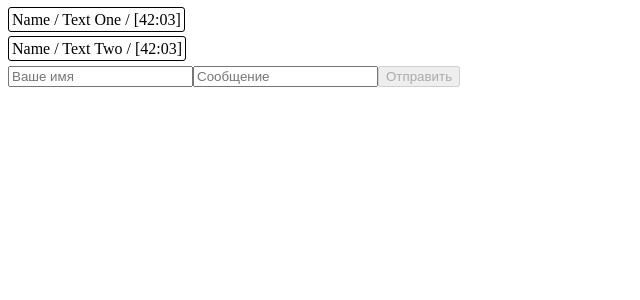
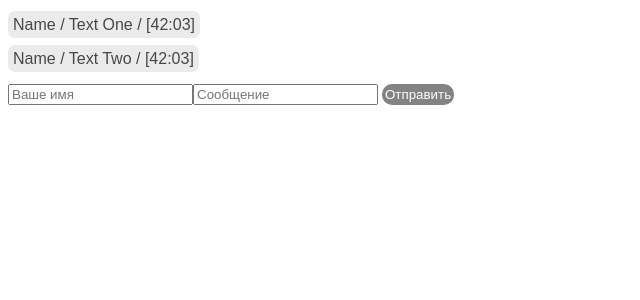
Before and after one commit to eugeneviktorov/Angular-NewCo, an Angular app: page / in a window 1280 px wide. Shown: the top 300 px of the page, without its empty margins (0-640 px from the left). Built offline with nearby package versions, Linux system fonts and the light colour scheme.

Commit message:
3 files modified

```diff
--- a/src/app/app.component.css
+++ b/src/app/app.component.css
@@ -1,3 +1,15 @@
 p {
-  font-family: Lato;
+  font-family: Arial, Helvetica, sans-serif;
 }
+button {
+  color: rgb(253, 253, 253);
+  background-color: rgb(131, 131, 131);
+  border: none;
+  border-radius: 10px;
+  padding: 3px;
+  margin-left: 0.3em;
+  transition: 0.3s;
+}
+button:hover {
+  background-color: rgb(58, 58, 58);
+}
--- a/src/app/app.component.ts
+++ b/src/app/app.component.ts
@@ -28,6 +28,7 @@ export class AppComponent {
       Text: this.formGroup.controls.text.value,
       Date: new Date(Date.now()),
     });
+    // this.formGroup.reset({text});
     this.formGroup.reset();
   }
 }
--- a/src/app/components/message/message.component.css
+++ b/src/app/components/message/message.component.css
@@ -1,9 +1,12 @@
 .message{
-  border: 1px solid black;
-  border-radius: 3px;
-  padding: 3px;
+  border: none;
+  border-radius: 7px;
+  padding: 5px;
+  color: #474747;
+  background-color: #EBEBEB;
+  font-family: Arial, Helvetica, sans-serif;
 }
 .message-container{
-  margin-top: 0.7em;
-  margin-bottom: 0.5em;
+  margin-top: 1.0em;
+  margin-bottom: 1.0em;
 }
```
